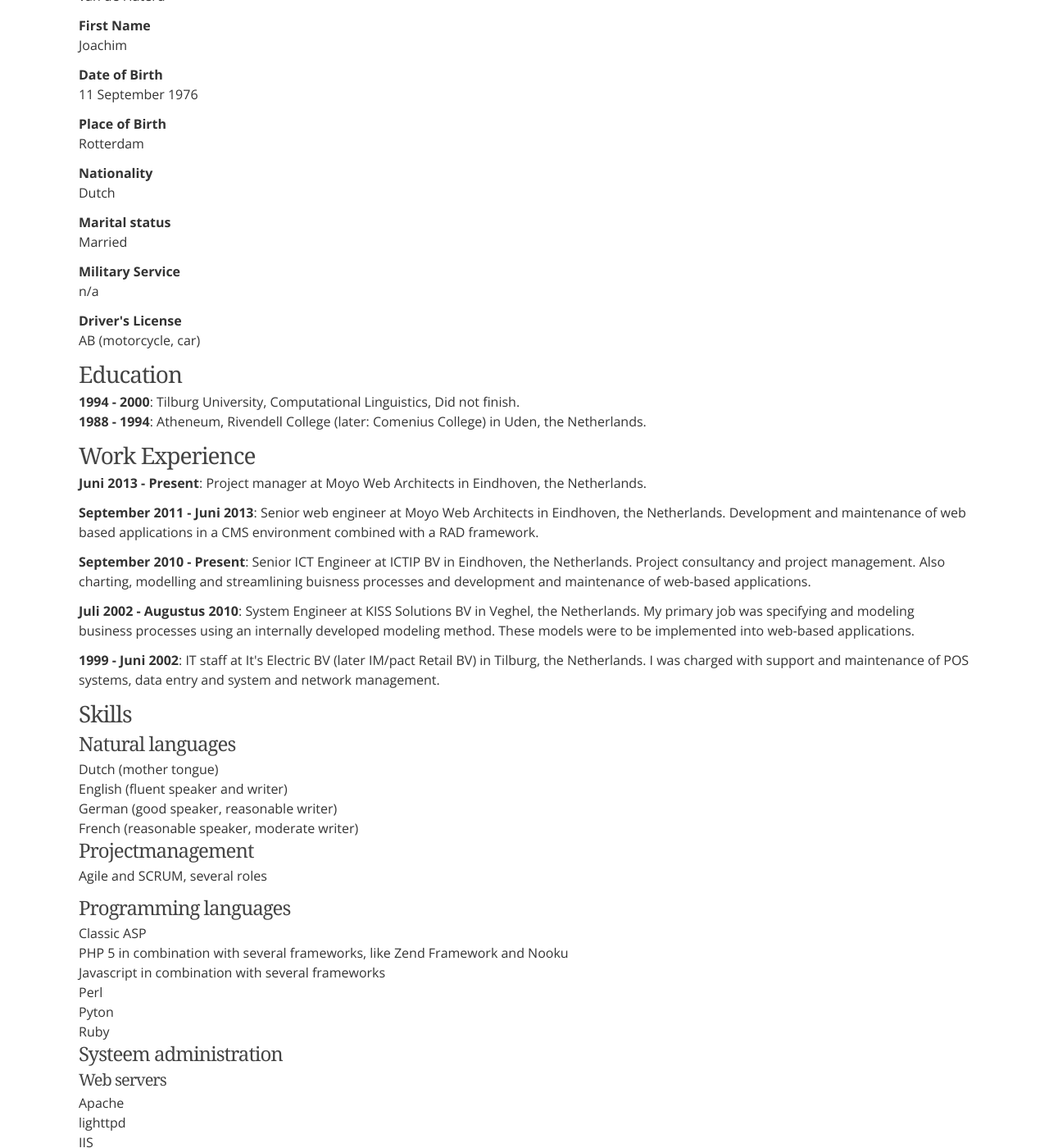
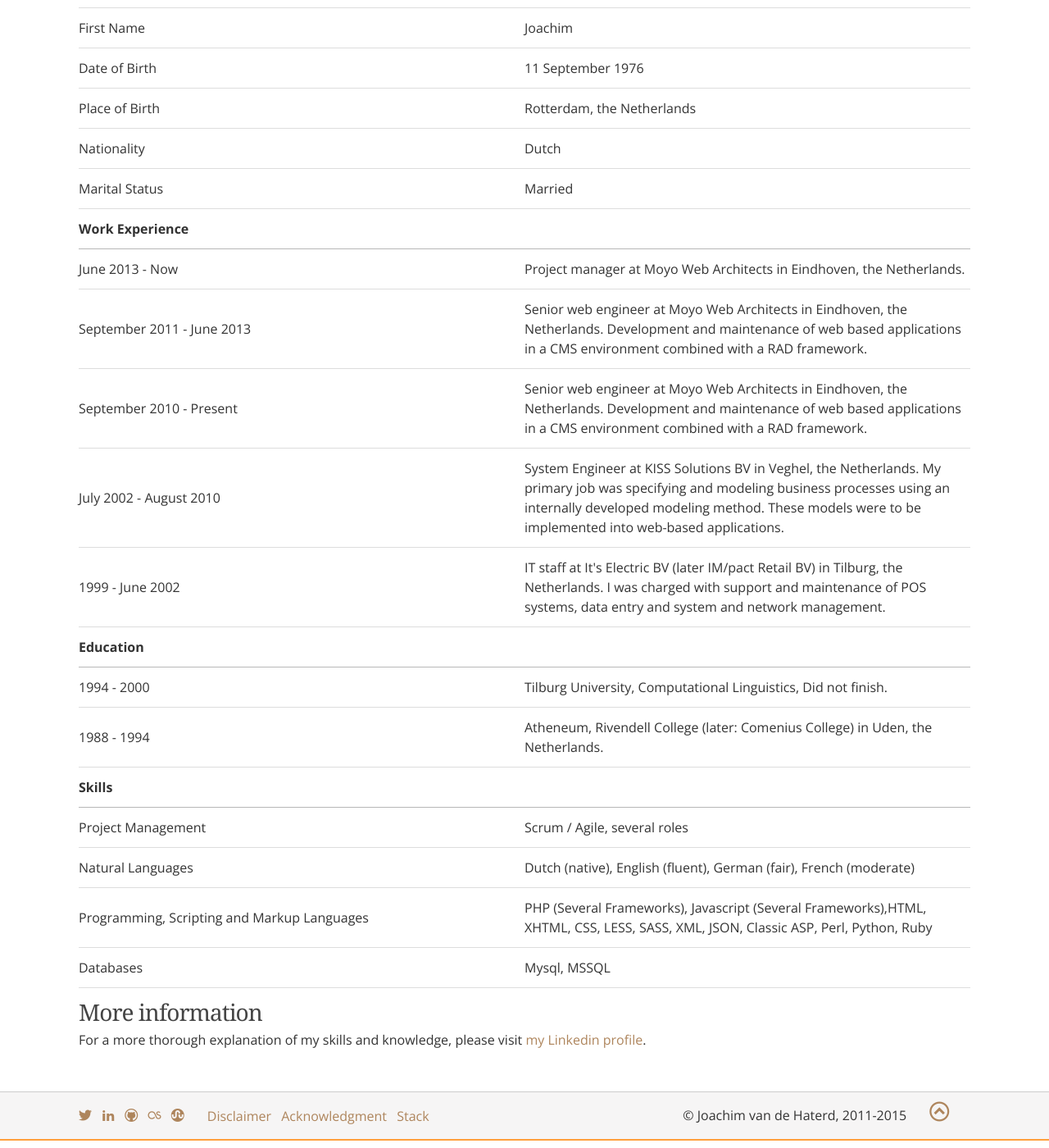
Before and after one commit to derjoachim/derjoachim_nl_v3, a Jekyll site: the page built from curriculum-vitae/index.html, in a window 1280 px wide and 1400 px high, scrolled down 221 px. Shown: the whole window at 82% size. Built offline with Jekyll 4.4.1, drawn with Linux system fonts in a browser that asks for light colours; Markdown is read by kramdown in place of the engine named in the settings; some of the changed text lies outside the part shown.

Commit message:
Updated CV

```diff
--- a/_gh_pages/feed.xml
+++ b/_gh_pages/feed.xml
@@ -6,8 +6,8 @@
 </description>
     <link>http://derjoachim.nl/</link>
     <atom:link href="http://derjoachim.nl/feed.xml" rel="self" type="application/rss+xml"/>
-    <pubDate>Wed, 04 Feb 2015 17:30:19 +0100</pubDate>
-    <lastBuildDate>Wed, 04 Feb 2015 17:30:19 +0100</lastBuildDate>
+    <pubDate>Wed, 04 Feb 2015 21:09:22 +0100</pubDate>
+    <lastBuildDate>Wed, 04 Feb 2015 21:09:22 +0100</lastBuildDate>
     <generator>Jekyll v2.5.3</generator>
 
       <item>
--- a/curriculum-vitae/index.html
+++ b/curriculum-vitae/index.html
@@ -3,110 +3,100 @@ layout: page
 title: Curriculum Vitae Joachim van de Haterd
 description: Joachim van de Haterd's Curriculum Vitae
 ---
-<h3>Personal Data</h3>
-<dl>
-	<dt>Name</dt>
-	<dd>van de Haterd</dd>
-	<dt>First Name</dt>
-	<dd>Joachim</dd>
-	<dt>Date of Birth</dt>
-	<dd>11 September 1976</dd>
-	<dt>Place of Birth</dt>
-	<dd>Rotterdam</dd>
-	<dt>Nationality</dt>
-	<dd>Dutch</dd>
-	<dt>Marital status</dt>
-	<dd>Married</dd>
-	<dt>Military Service</dt>
-	<dd>n/a</dd>
-	<dt>Driver's License</dt>
-	<dd>AB (motorcycle, car)</dd>
-</dl>
+<table>
+	<thead>
+		<tr>
+			<th>Personal Data</th>
+			<th></th>
+		</tr>
+	</thead>
+	<tbody>
+		<tr>
+			<td>Name</td>
+			<td>van de Haterd</td>
+		</tr>
+		<tr>
+			<td>First Name</td>
+			<td>Joachim</td>
+		</tr>
+		<tr>
+			<td>Date of Birth</td>
+			<td>11 September 1976</td>
+		</tr>
+		<tr>
+			<td>Place of Birth</td>
+			<td>Rotterdam, the Netherlands</td>
+		</tr>
+		<tr>
+			<td>Nationality</td>
+			<td>Dutch</td>
+		</tr>
+		<tr>
+			<td>Marital Status</td>
+			<td>Married</td>
+		</tr>
+		<tr>
+			<th>Work Experience</th>
+			<th></th>
+		</tr>
+		<tr>
+			<td>June 2013 - Now</td>
+			<td>Project manager at Moyo Web Architects in Eindhoven, the Netherlands.</td>
+		</tr>
+		<tr>
+			<td>September 2011 - June 2013</td>
+			<td>Senior web engineer at Moyo Web Architects in Eindhoven, the Netherlands. Development and maintenance of web based applications in a CMS environment combined with a RAD framework.</td>
+		</tr>
+		<tr>
+			<td>September 2010 - Present</td>
+			<td>Senior web engineer at Moyo Web Architects in Eindhoven, the Netherlands. Development and maintenance of web based applications in a CMS environment combined with a RAD framework.</td>
+		</tr>
+		<tr>
+			<td>July 2002 - August 2010</td>
+			<td>System Engineer at KISS Solutions BV in Veghel, the Netherlands. My primary job was specifying and modeling business processes using an internally developed modeling method. These models were to be implemented into web-based applications.</td>
+		</tr>
+		<tr>
+			<td>1999 - June 2002</td>
+			<td>IT staff at It's Electric BV (later IM/pact Retail BV) in Tilburg, the Netherlands. I was charged with support and maintenance of POS systems, data entry and system and network management.</td>
+		</tr>
+		<tr>
+			<th>Education</th>
+			<th></th>
+		</tr>
+		<tr>
+			<td>1994 - 2000</td>
+			<td>Tilburg University, Computational Linguistics, Did not finish.</td>
+		</tr>
+		<tr>
+			<td>1988 - 1994</td>
+			<td>Atheneum, Rivendell College (later: Comenius College) in Uden, the Netherlands.</td>
+		</tr>
+		<tr>
+			<th>Skills</th>
+			<th></th>
+		</tr>
+		<tr>
+			<td>Project Management</td>
+			<td>Scrum / Agile, several roles</td>
+		</tr>
+		<tr>
+			<td>Natural Languages</td>
+			<td>Dutch (native), English (fluent), German (fair), French (moderate)</td>
+		</tr>
+		<tr>
+			<td>Programming, Scripting and Markup Languages</td>
+			<td>PHP (Several Frameworks), Javascript (Several Frameworks),HTML, XHTML, CSS, LESS, SASS, XML, JSON, Classic ASP, Perl, Python, Ruby</td>
+		</tr>
+		<tr>
+			<td>Databases</td>
+			<td>Mysql, MSSQL</td>
+		</tr>
+	</tbody>
+	<tfoot>
+	</tfoot>
+</table>
 
-
-<h3>Education</h3>
-<p>
-	<strong>1994 - 2000</strong>: Tilburg University, Computational Linguistics, Did not finish.<br/>
-	<strong>1988 - 1994</strong>: Atheneum, Rivendell College (later: Comenius College) in Uden, the Netherlands.
-</p>
-
-
-<h3>Work Experience</h3>
-<p>
-	<strong>Juni 2013 - Present</strong>: Project manager at Moyo Web Architects in Eindhoven, the Netherlands.
-</p>
-
-<p>
-	<strong>September 2011 - Juni 2013</strong>: Senior web engineer at Moyo Web Architects in Eindhoven, the Netherlands. Development and maintenance of web based applications in a CMS environment combined with a RAD framework.
-</p>
-
-<p>
-	<strong>September 2010 - Present</strong>: Senior ICT Engineer at ICTIP BV in Eindhoven, the Netherlands. Project consultancy and project management. Also charting, modelling and streamlining buisness processes and development and maintenance of web-based applications.
-</p>
-
-<p>
-	<strong>Juli 2002 - Augustus 2010</strong>: System Engineer at KISS Solutions BV in Veghel, the Netherlands. My primary job was specifying and modeling business processes using an internally developed modeling method. These models were to be implemented into web-based applications.
-</p>
-
-<p>
-	<strong>1999 - Juni 2002</strong>: IT staff at It's Electric BV (later IM/pact Retail BV) in Tilburg, the Netherlands. I was charged with support and maintenance of POS systems, data entry and system and network management.
-</p>
-
-<h3>Skills</h3>
-<h4>Natural languages</h4>
-<ul>
-	<li>Dutch (mother tongue)</li>
-	<li>English (fluent speaker and writer)</li>
-	<li>German (good speaker, reasonable writer)</li>
-	<li>French (reasonable speaker, moderate writer)</li>
-</ul>
-
-<h4>Projectmanagement</h4>
-
-<p>Agile and SCRUM, several roles</p>
-
-<h4>Programming languages</h4>
-<ul>
-	<li>Classic ASP</li>
-	<li>PHP 5 in combination with several frameworks, like Zend Framework and Nooku</li>
-	<li>Javascript in combination with several frameworks</li>
-	<li>Perl</li>
-	<li>Pyton</li>
-	<li>Ruby</li>
-</ul>
-
-<h4>Systeem administration</h4>
-<h5>Web servers</h5>
-
-<ul>
-	<li>Apache</li>
-	<li>lighttpd</li>
-	<li>IIS</li>
-</ul>
-
-<h5>Database servers</h5>
-<ul>
-	<li>MySQL, Percona, MariaDB</li>
-	<li>MSSQL</li>
-</ul>
-
-<h5>System administration</h5>
-<ul>
-	<li>Linux</li>
-	<li>FreeBSD</li>
-	<li>MacOSX</li>
-	<li>Windows up to 2008</li>
-</ul>
-
-<h4>Hobbys and interests</h4>
-<ul>
-	<li>Running</li>
-	<li>Motorcycling and motorcycle maintenance</li>
-	<li>Music, several genres</li>
-	<li>Literature, several genres</li>
-	<li>Web technology and social networks</li>
-	<li>Open source software and technology</li>
-</ul>
+<p></p>
 
 <h3>More information</h3>
-<p>For a more thorough explanation of my skills and knowledge, please visit my linkedin profile.</p>
+<p>For a more thorough explanation of my skills and knowledge, please visit <a href="http://www.linkedin.com/in/joachimvandehaterd" target="_blank">my Linkedin profile</a>.</p>
```
Also changed, not shown: _gh_pages/curriculum-vitae/index.html (+94 -104 lines).
